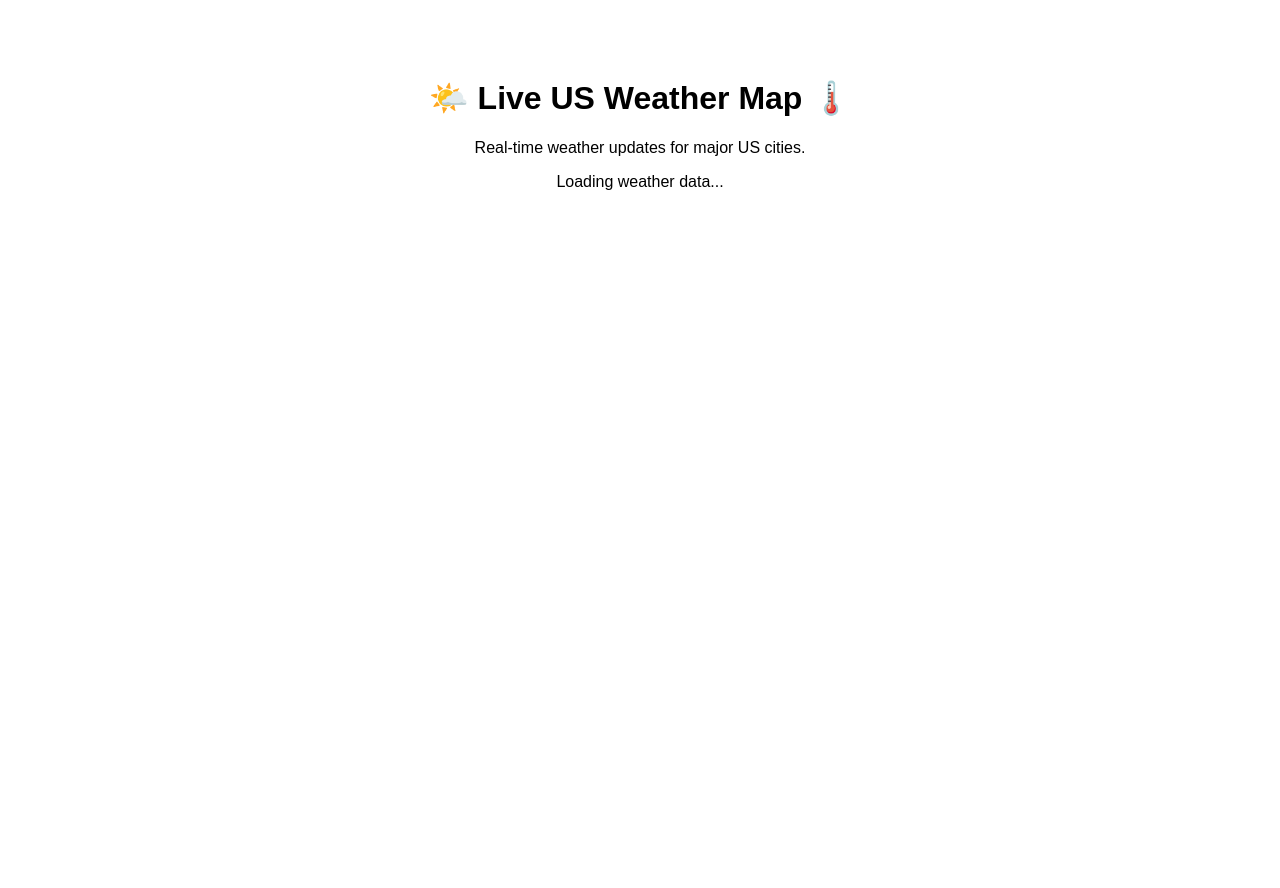
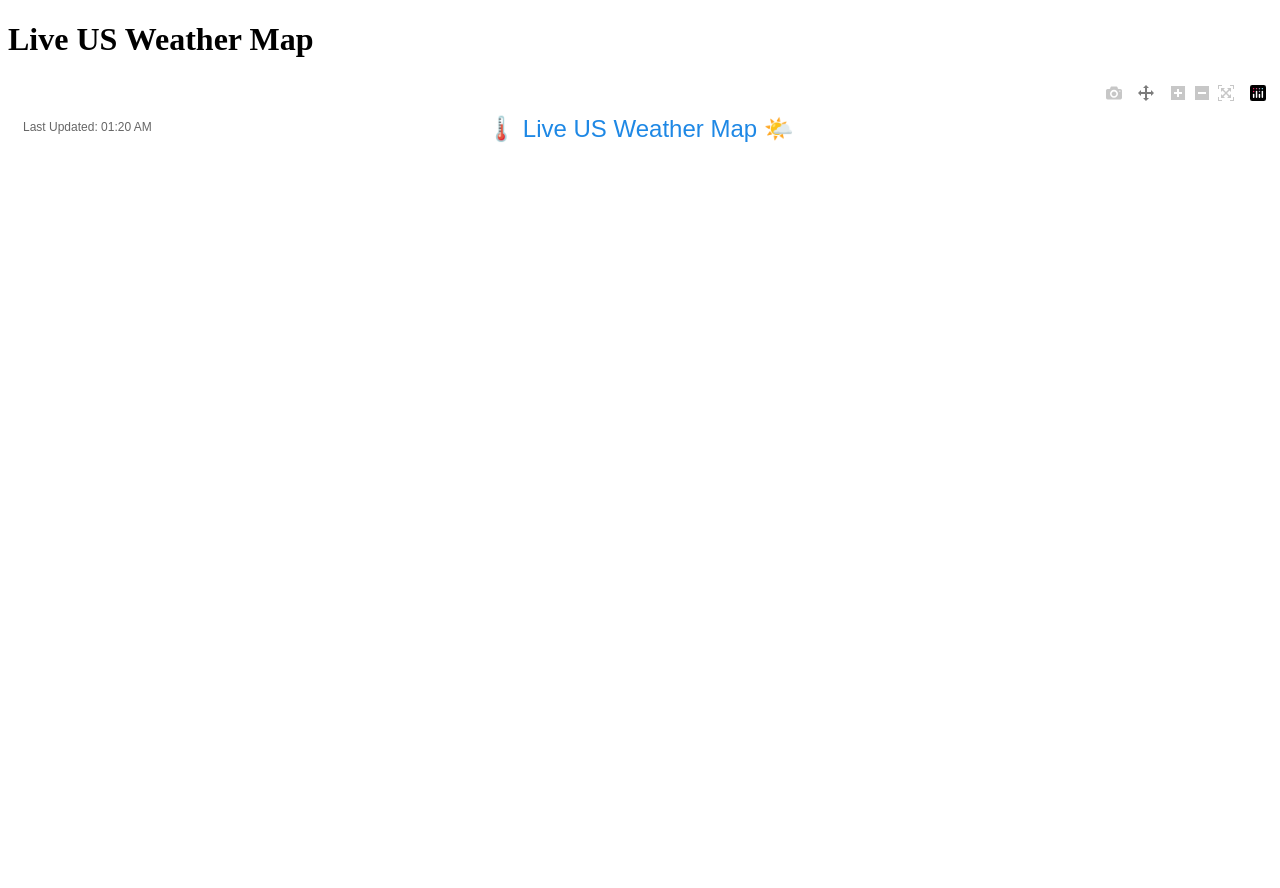
Before and after one commit to GrimChasm/weather-map-app, a Flask app: page / in a window 1280 px wide. Before the commit the page ends 190 px from the top, so only its background shows below. Run offline with Flask 3, Linux system fonts and the light colour scheme; a database or web service that is not in the repository returns one stand-in record (values such as "Sample title"); data that the repository does not hold is empty; some libraries are stand-ins or nearby versions.

Commit message:
Update index.html

```diff
--- a/templates/index.html
+++ b/templates/index.html
@@ -3,20 +3,17 @@
 <head>
     <meta charset="UTF-8">
     <meta name="viewport" content="width=device-width, initial-scale=1.0">
-    <title>Live US Weather App</title>
-    <style>
-        body {
-            font-family: Arial, sans-serif;
-            text-align: center;
-            padding: 50px;
-        }
-    </style>
+    <title>Live US Weather Map</title>
+    <script src="https://cdn.plot.ly/plotly-latest.min.js"></script>
 </head>
 <body>
-    <h1>🌤️ Live US Weather Map 🌡️</h1>
-    <p>Real-time weather updates for major US cities.</p>
-    <div id="weather-map">
-        <p>Loading weather data...</p>
-    </div>
+    <h1>Live US Weather Map</h1>
+
+    <div id="weather-map"></div>
+
+    <script>
+        var graphJSON = {{ graph_json | safe }};
+        Plotly.newPlot('weather-map', graphJSON.data, graphJSON.layout);
+    </script>
 </body>
 </html>
```
